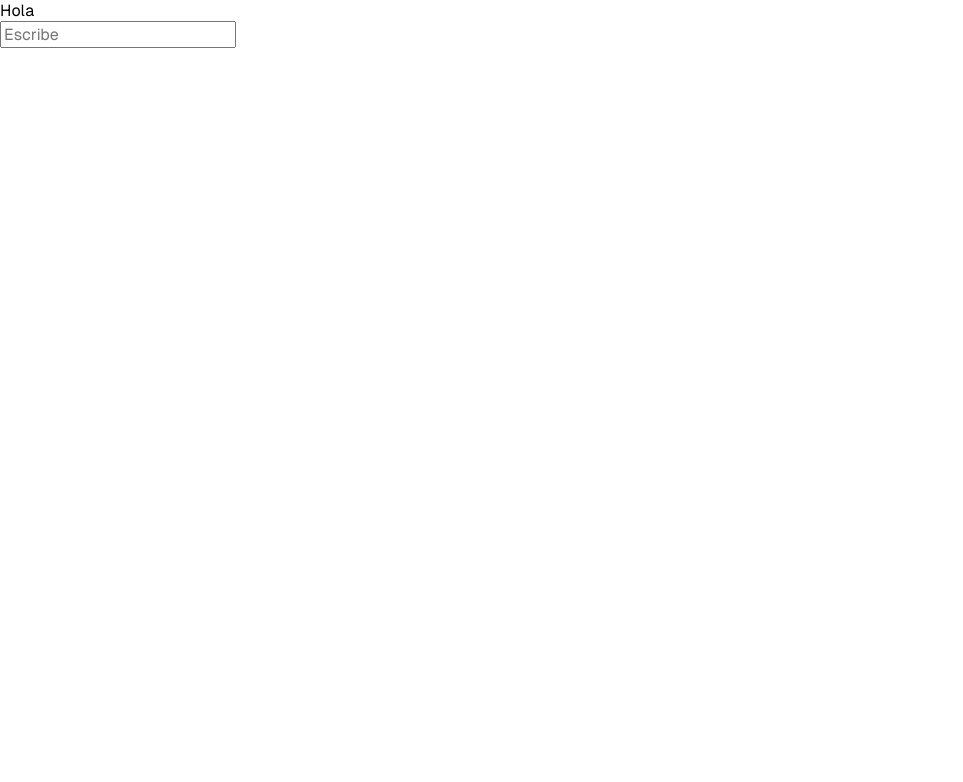
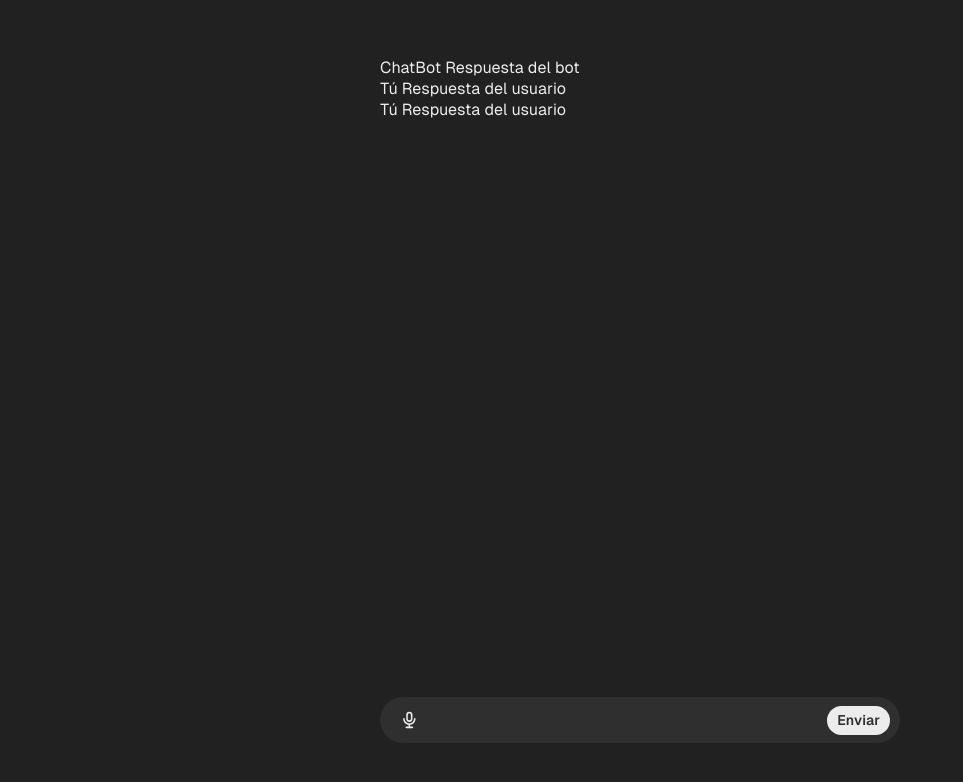
Before and after one commit to yupanquidev/assistant, a website: page client/index.html in a window 1280 px wide. Shown: the whole page, without its empty margins (0-963 px from the left). Drawn offline with Linux system fonts and the light colour scheme; files whose address does not match are found by name; a web font is replaced by a local one.

Commit message:
add form

```diff
--- a/client/index.html
+++ b/client/index.html
@@ -5,13 +5,49 @@
   <meta name="viewport" content="width=device-width, initial-scale=1.0">
   <title>Asistente Virtual para Recepción de Hoteles</title>
   <link rel="stylesheet" href="css/app.css">
+  <link rel="stylesheet" href="css/index.css">
 </head>
 <body>
   <div class="app">
-    <h1>Hola</h1>
+    <main>
+      <ul>
+        <li class="message bot">
+          <span>ChatBot</span>
+          <span>Respuesta del bot</span>
+        </li>
+        <li class="message user">
+          <span>Tú</span>
+          <span>Respuesta del usuario</span>
+        </li>
+        <li class="message user">
+          <span>Tú</span>
+          <span>Respuesta del usuario</span>
+        </li>
+      </ul>
+    </main>
     <form action="">
-      <input type="text" name="message" placeholder="Escribe">
+      <section>
+        <button>
+          <svg xmlns="http://www.w3.org/2000/svg" width="24" height="24" viewBox="0 0 24 24" fill="none"
+            stroke="currentColor" stroke-width="2" stroke-linecap="round" stroke-linejoin="round"
+            class="icon icon-tabler icons-tabler-outline icon-tabler-microphone">
+            <path stroke="none" d="M0 0h24v24H0z" fill="none" />
+            <path d="M9 2m0 3a3 3 0 0 1 3 -3h0a3 3 0 0 1 3 3v5a3 3 0 0 1 -3 3h0a3 3 0 0 1 -3 -3z" />
+            <path d="M5 10a7 7 0 0 0 14 0" />
+            <path d="M8 21l8 0" />
+            <path d="M12 17l0 4" />
+          </svg>
+        </button>
+        <textarea name="" id=""></textarea>
+        <button>Enviar</button>
+      </section>
     </form>
+    <template id="message-template">
+      <li class="message">
+        <span></span>
+        <span></span>
+      </li>
+    </template>
   </div>
 </body>
 </html>
```
